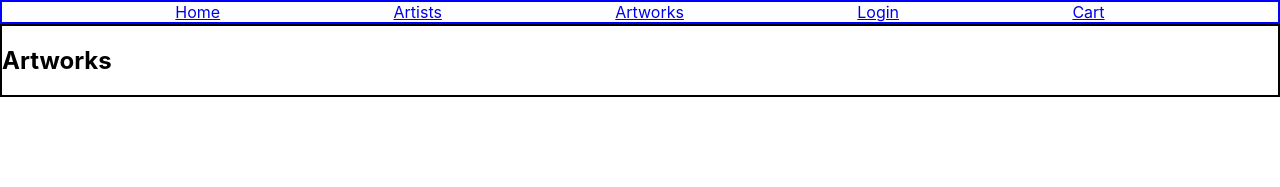
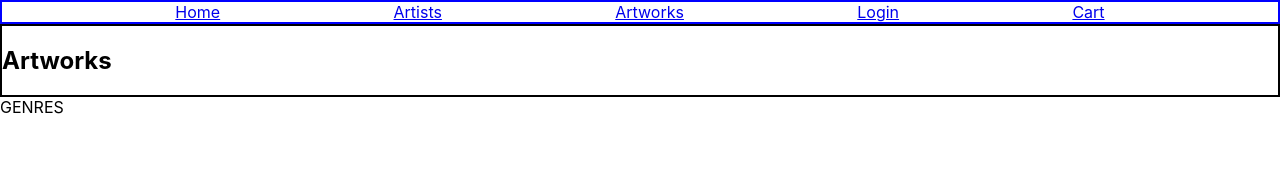
Before and after one commit to Sofialav/artDealer-client, a React (Create React App) app: page /artworks in a window 1280 px wide. Shown: the top 187 px of the page. Built offline with nearby package versions, Linux system fonts and the light colour scheme; no server answers.

Commit message:
Add ArtFilterContainer, GenresFilter

```diff
--- /dev/null
+++ b/src/components/ArtFilterContainer.js
@@ -0,0 +1,18 @@
+import React, { Component } from "react";
+import { connect } from "react-redux";
+import GenresFilter from "./GenresFilter";
+
+class ArtFilterContainer extends Component {
+  componentDidMount() {
+    // this.props.loadGenres();
+  }
+  render() {
+    return (
+      <div>
+        <GenresFilter />
+      </div>
+    );
+  }
+}
+
+export default connect(null)(ArtFilterContainer);
--- a/src/components/ArtworksContainer.js
+++ b/src/components/ArtworksContainer.js
@@ -2,6 +2,7 @@ import React, { Component } from "react";
 import Artworks from "./Artworks";
 import { connect } from "react-redux";
 import { loadArtworks } from "../store/actions";
+import ArtFilterContainer from "./ArtFilterContainer";
 
 class ArtworksContainer extends Component {
   componentDidMount() {
@@ -15,6 +16,7 @@ class ArtworksContainer extends Component {
           <h2>Artworks</h2>
           <Artworks artworks={this.props.artworks} />
         </section>
+        <ArtFilterContainer />
       </div>
     );
   }
--- /dev/null
+++ b/src/components/GenresFilter.js
@@ -0,0 +1,10 @@
+import React, { Component } from "react";
+
+class GenresFilter extends Component {
+  mapGenres = () => {};
+  render() {
+    return <div>GENRES</div>;
+  }
+}
+
+export default GenresFilter;
```
